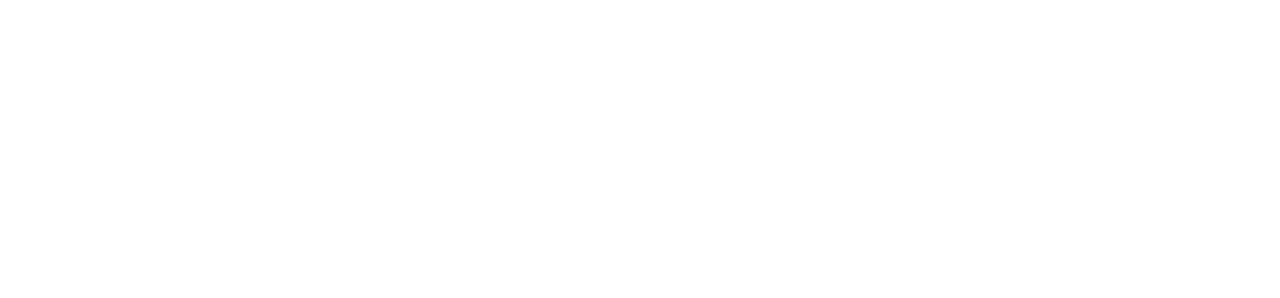
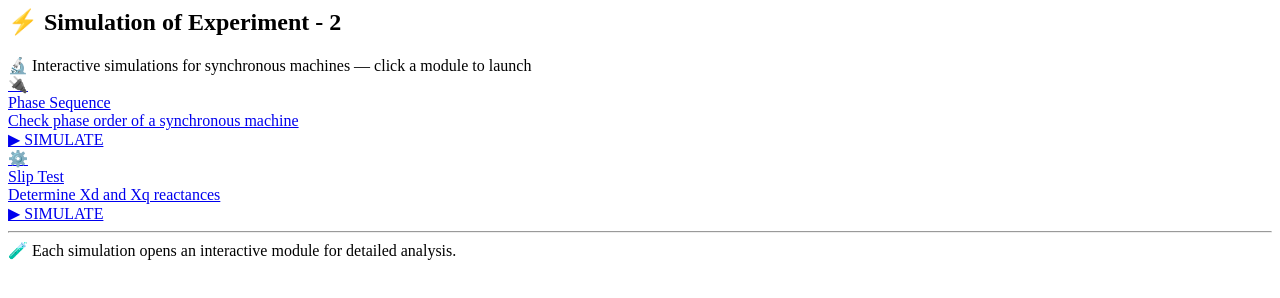
Before and after one commit to virtual-labs/exp-reactance-quadrature-dei, a plain HTML site: page experiment/simulation/index.html in a window 1280 px wide. Drawn offline with Linux system fonts and the light colour scheme.

Commit message:
Enhance index.html with simulation content
Added interactive simulation modules for experiments.

```diff
--- a/experiment/simulation/index.html
+++ b/experiment/simulation/index.html
@@ -1,13 +1,39 @@
-<!DOCTYPE html>
-<html>
-<head>
-	<!-- Add CSS at the head of HTML file -->
-    <link rel="stylesheet" href="./css/main.css">
-</head>
-<body>
-		<!-- Your code goes here-->
+<!-- Replace ONLY the inner content part (post-bgbtm section) -->
 
-	<!-- Add JS at the bottom of HTML file -->
-        <script src="./js/main.js"></script>
-</body>
-</html>
+<h2 class="title">⚡ Simulation of Experiment - 2</h2>
+
+<div class="lead-text">
+    🔬 Interactive simulations for synchronous machines — click a module to launch
+</div>
+
+<div class="nob">
+    <div class="sim-grid">
+
+        <!-- Simulation 1: Phase Sequence -->
+        <div class="sim-btn-card">
+            <a href="../Dreamweaver/Sim_2/phaseSequence.html" class="sim-button" target="_blank">
+                <div class="sim-icon">🔌</div>
+                <div class="sim-title">Phase Sequence</div>
+                <div class="sim-desc">Check phase order of a synchronous machine</div>
+                <span class="sim-badge">▶ SIMULATE</span>
+            </a>
+        </div>
+
+        <!-- Simulation 2: Slip Test -->
+        <div class="sim-btn-card">
+            <a href="../Dreamweaver/Sim_2/SlipTest/index.html" class="sim-button" target="_blank">
+                <div class="sim-icon">⚙️</div>
+                <div class="sim-title">Slip Test</div>
+                <div class="sim-desc">Determine Xd and Xq reactances</div>
+                <span class="sim-badge">▶ SIMULATE</span>
+            </a>
+        </div>
+
+    </div>
+</div>
+
+<hr />
+
+<div class="info-note">
+    🧪 Each simulation opens an interactive module for detailed analysis.
+</div>
```
